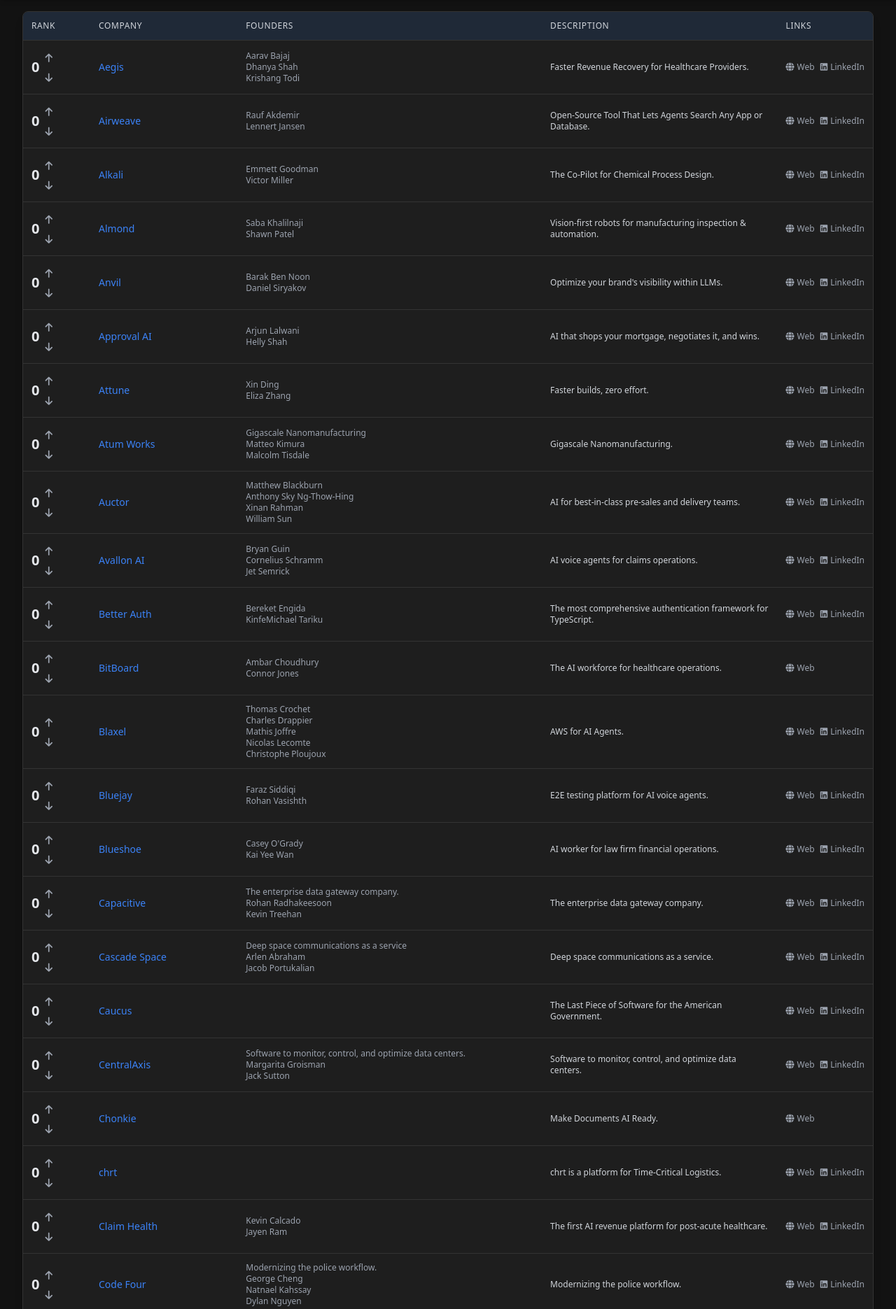
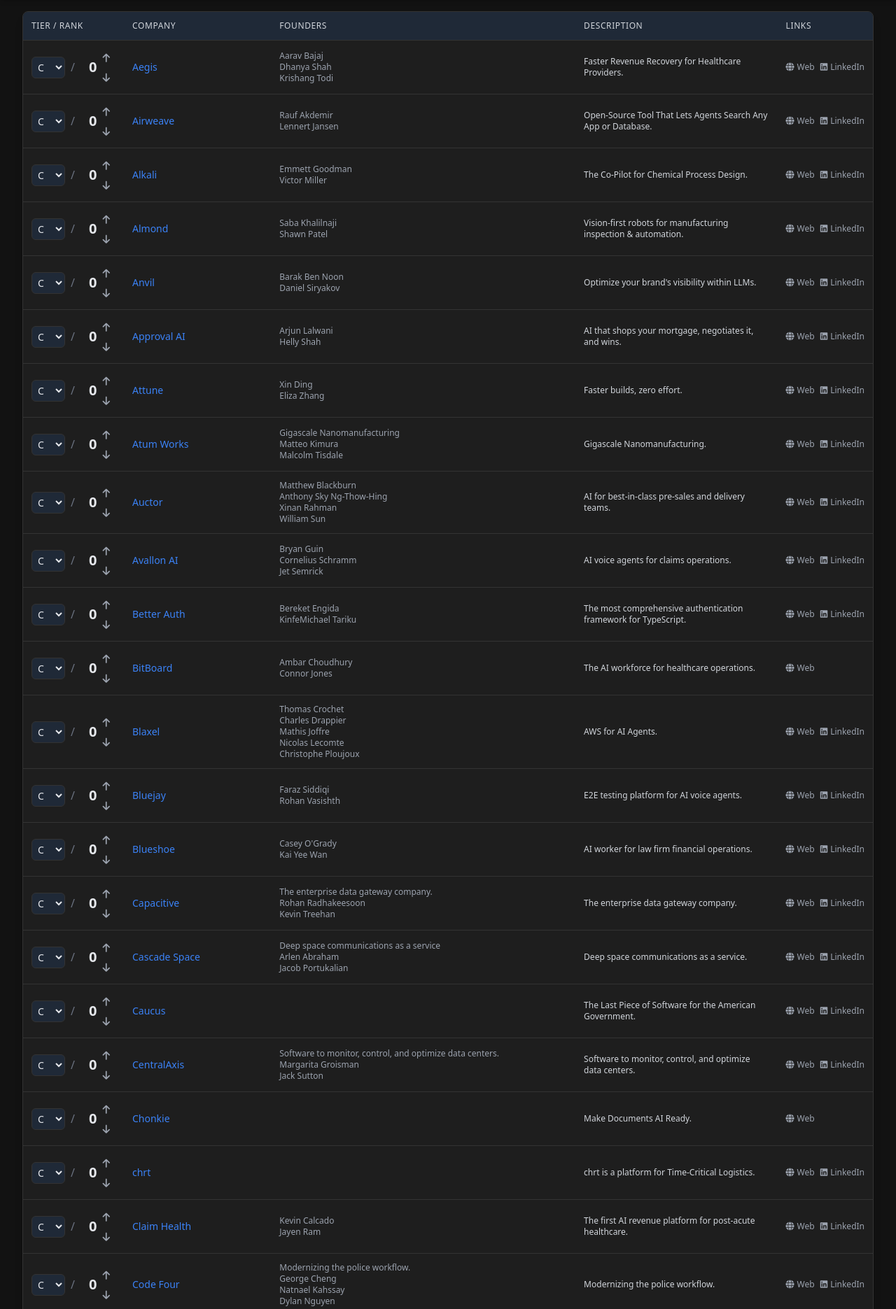
Before and after one commit to d3ming/ycx25-voter, a FastAPI app: page / in a window 1280 px wide. Shown: the part 65-1936 px from the top of the page at 70% size. Run offline with FastAPI, Linux system fonts and the light colour scheme; data comes from the database, SQL or seed files in the repository; some libraries are stand-ins or nearby versions.

Commit message:
Categorize companies using tiers and then rank them within those tiers
Implements tier-based sorting with a new `tier` column in the `Company` model and an API endpoint `/update_tier/{company_id}` to update company tiers.

Replit-Commit-Author: Agent
Replit-Commit-Session-Id: bc2d202b-487b-4c16-8516-30fbc4159fad
Replit-Commit-Screenshot-Url: https://storage.googleapis.com/screenshot-production-us-central1/3533372c-d471-4845-9a9f-ff61515497c6/e6e8fa7a-da4a-4d41-b3de-497d53ecbb70.jpg

```diff
--- a/database.py
+++ b/database.py
@@ -22,7 +22,8 @@ class Company(Base):
     website = Column(String)
     company_linkedin = Column(String, nullable=True)
     founders = Column(Text)  # Store as JSON string
-    votes = Column(Integer, default=0)
+    votes = Column(Integer, default=0)  # Used for ranking
+    tier = Column(String, default='C')  # Tier: A, B, C, D (A is best)
     founded_year = Column(String)
     location = Column(String)
     short_description = Column(Text, nullable=True)
@@ -49,6 +50,7 @@ class Company(Base):
             "founders": founders,
             "rank": self.votes,  # Keep 'rank' for backward compatibility
             "votes": self.votes,  # Add votes field for consistency
+            "tier": self.tier,    # Company tier (A, B, C, D)
             "founded_year": self.founded_year,
             "location": self.location,
             "short_description": self.short_description
--- a/main.py
+++ b/main.py
@@ -142,8 +142,13 @@ async def home(request: Request, db: Session = Depends(get_db)):
     # Get companies from database
     companies = get_companies_from_db(db)
 
-    # Sort companies by rank (lowest first - 1 is the highest rank)
-    sorted_companies = sorted(companies, key=lambda x: x['rank'] if x['rank'] > 0 else float('inf'))
+    # Sort companies first by tier (A,B,C,D) and then by rank (lowest first - 1 is the highest rank)
+    sorted_companies = sorted(companies, key=lambda x: (
+        # Tier sorting (A,B,C,D)
+        'ABCD'.index(x['tier']) if x['tier'] in 'ABCD' else 3,  # Default to C (index 2) if tier not valid
+        # Rank sorting (1,2,3...)
+        x['rank'] if x['rank'] > 0 else float('inf')
+    ))
 
     return templates.TemplateResponse(
         "index.html",
@@ -232,6 +237,40 @@ async def downvote(request: Request, company_id: int, db: Session = Depends(get_
     else:
         return RedirectResponse(url="/", status_code=303)
 
+# API endpoint to update a company's tier
+@app.post("/update_tier/{company_id}")
+async def update_tier(
+    request: Request,
+    company_id: int,
+    tier: str = Form(...),
+    db: Session = Depends(get_db)
+):
+    """Update tier for a company"""
+    # Find the company in the database
+    company = get_company_by_id(db, company_id)
+    if not company:
+        raise HTTPException(status_code=404, detail="Company not found")
+
+    # Validate tier
+    if tier not in ['A', 'B', 'C', 'D']:
+        raise HTTPException(status_code=422, detail="Invalid tier. Must be A, B, C, or D")
+
+    # Update tier
+    company.tier = tier
+    db.commit()
+
+    # Check if it's an AJAX request or a regular form submission
+    is_ajax = request.headers.get("accept") == "application/json"
+
+    if is_ajax:
+        return JSONResponse({
+            "success": True,
+            "tier": company.tier,
+            "company_id": company_id
+        })
+    else:
+        return RedirectResponse(url="/", status_code=303)
+
 # Run with: uvicorn main:app --host 0.0.0.0 --port 5000 --reload
 if __name__ == "__main__":
     import uvicorn
--- a/static/js/app.js
+++ b/static/js/app.js
@@ -157,3 +157,54 @@ function handleEnterKey(event, companyId) {
 function handleVoteBlur(companyId) {
     submitVote(companyId);
 }
+
+// Function to handle tier changes
+async function handleTierChange(companyId, tier) {
+    try {
+        // Get the select element
+        const tierSelect = document.getElementById(`tierSelect${companyId}`);
+
+        // Store original tier value in case of error
+        const originalTier = tierSelect.getAttribute('data-original-tier') || tier;
+
+        // Apply visual feedback
+        tierSelect.classList.add('bg-accent-blue');
+        setTimeout(() => {
+            tierSelect.classList.remove('bg-accent-blue');
+        }, 500);
+
+        // Make API call to update tier
+        const response = await fetch(`/update_tier/${companyId}`, {
+            method: 'POST',
+            headers: {
+                'Content-Type': 'application/x-www-form-urlencoded',
+                'Accept': 'application/json'
+            },
+            body: `tier=${tier}`
+        });
+
+        if (response.ok) {
+            // Get updated data
+            const data = await response.json();
+
+            // Store the new tier as the original for future reference
+            tierSelect.setAttribute('data-original-tier', data.tier);
+
+            // Refresh the page to update sorting
+            window.location.reload();
+        } else {
+            console.error('Error updating tier:', response.statusText);
+
+            // Revert to original tier
+            tierSelect.value = originalTier;
+
+            // Show error
+            tierSelect.classList.add('bg-accent-red');
+            setTimeout(() => {
+                tierSelect.classList.remove('bg-accent-red');
+            }, 500);
+        }
+    } catch (error) {
+        console.error('Error:', error);
+    }
+}
--- a/templates/index.html
+++ b/templates/index.html
@@ -130,8 +130,8 @@
                 <table class="min-w-full divide-y divide-dark-border">
                     <thead class="bg-dark-accent">
                         <tr>
-                            <th scope="col" class="px-3 py-3 text-left text-xs font-medium text-gray-300 uppercase tracking-wider w-24 sticky top-0">
-                                Rank
+                            <th scope="col" class="px-3 py-3 text-left text-xs font-medium text-gray-300 uppercase tracking-wider w-36 sticky top-0">
+                                Tier / Rank
                             </th>
                             <th scope="col" class="px-3 py-3 text-left text-xs font-medium text-gray-300 uppercase tracking-wider sticky top-0">
                                 Company
@@ -152,12 +152,25 @@
                         <tr class="company-row transition duration-150 ease-in-out">
                             <td class="px-3 py-3 whitespace-nowrap">
                                 <div class="flex items-center space-x-2">
+                                    <div class="flex items-center flex-col md:flex-row space-y-2 md:space-y-0 md:space-x-3">
+                                        <!-- Tier dropdown -->
+                                        <div class="flex items-center">
+                                            <select id="tierSelect{{ company.id }}" class="text-sm w-12 px-1 py-1 bg-dark-accent text-gray-200 border border-dark-border rounded-md focus:outline-none focus:ring-1 focus:ring-accent-blue" onchange="handleTierChange('{{ company.id }}', this.value)">
+                                                <option value="A" {% if company.tier == 'A' %}selected{% endif %}>A</option>
+                                                <option value="B" {% if company.tier == 'B' %}selected{% endif %}>B</option>
+                                                <option value="C" {% if company.tier == 'C' %}selected{% endif %}>C</option>
+                                                <option value="D" {% if company.tier == 'D' %}selected{% endif %}>D</option>
+                                            </select>
+                                            <span class="mx-2 text-gray-500">/</span>
+                                        </div>
+
+                                        <!-- Rank controls -->
                                         <div class="flex items-center">
                                             <div id="voteForm{{ company.id }}" class="hidden">
-                                            <input type="number" id="voteInput{{ company.id }}" class="vote-input w-16 text-sm px-2 py-1 bg-dark-accent text-gray-200 border border-accent-blue rounded-md focus:outline-none focus:ring-1 focus:ring-accent-blue" value="{{ company.rank }}" onblur="handleVoteBlur('{{ company.id }}')" onkeydown="handleEnterKey(event, '{{ company.id }}')">
+                                                <input type="number" id="voteInput{{ company.id }}" min="1" class="vote-input w-16 text-sm px-2 py-1 bg-dark-accent text-gray-200 border border-accent-blue rounded-md focus:outline-none focus:ring-1 focus:ring-accent-blue" value="{{ company.rank }}" onblur="handleVoteBlur('{{ company.id }}')" onkeydown="handleEnterKey(event, '{{ company.id }}')">
                                             </div>
                                             <span id="voteDisplay{{ company.id }}" class="font-semibold text-xl text-gray-200 cursor-pointer hover:text-accent-blue transition-colors duration-200" onclick="showVoteInput('{{ company.id }}')">{{ company.rank }}</span>
-                                    </div>
+
                                             <div class="flex flex-col space-y-1 ml-2">
                                                 <button onclick="handleRank('{{ company.id }}', 'promote')" class="text-gray-400 hover:text-accent-green focus:outline-none transition-colors duration-200" title="Promote (Lower Rank Number)">
                                                     <i class="fas fa-arrow-up text-sm"></i>
@@ -165,6 +178,8 @@
                                                 <button onclick="handleRank('{{ company.id }}', 'demote')" class="text-gray-400 hover:text-accent-red focus:outline-none transition-colors duration-200" title="Demote (Higher Rank Number)">
                                                     <i class="fas fa-arrow-down text-sm"></i>
                                                 </button>
+                                            </div>
+                                        </div>
                                     </div>
                                 </div>
                             </td>
```
Lines whose indentation alone changed are shown as unchanged.
